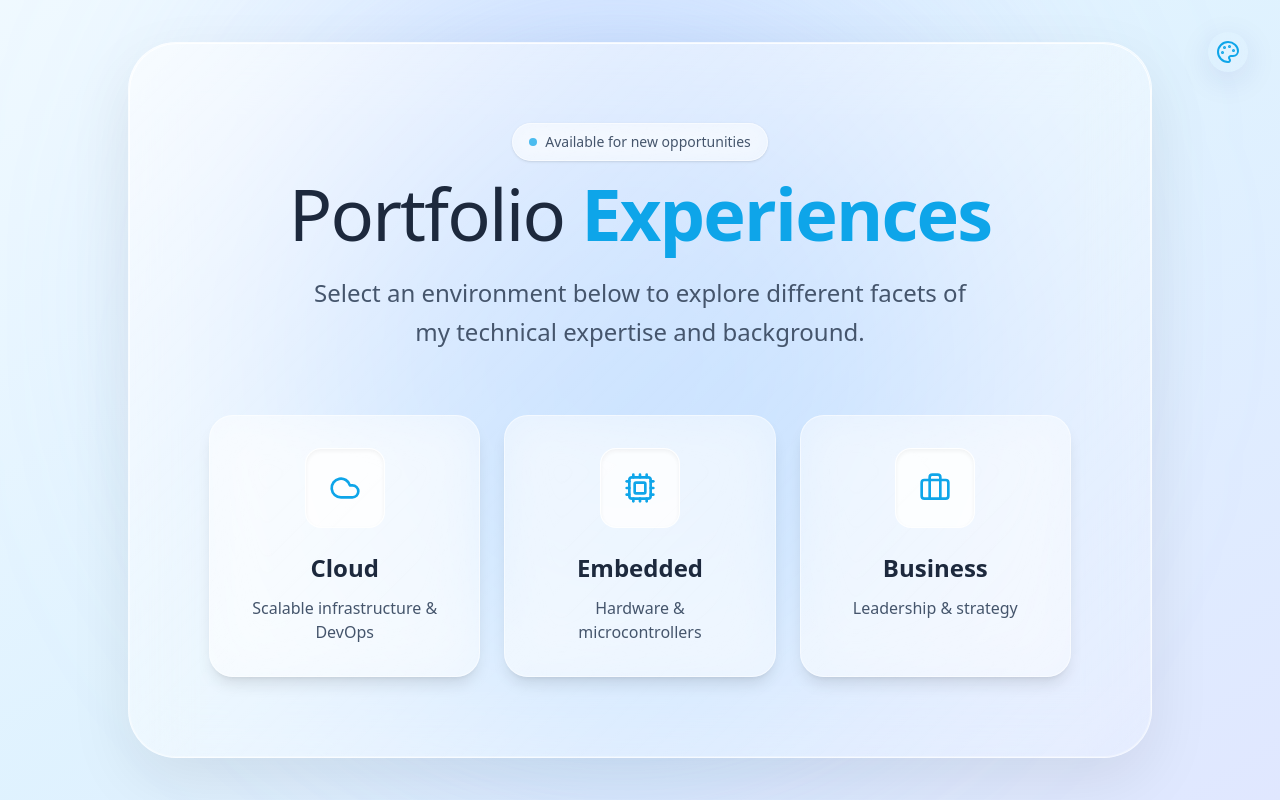
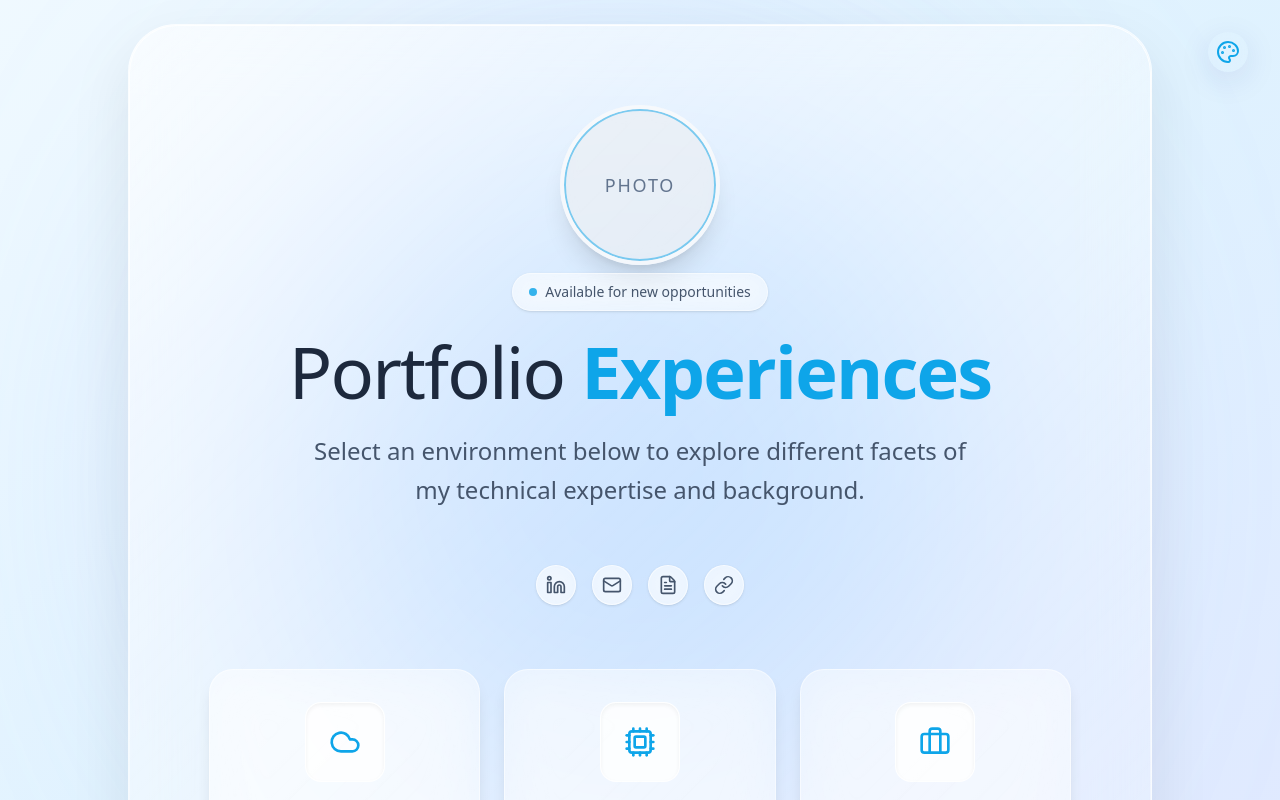
Before and after one commit to Zektopic/portfolio-manupa, a Next.js app: page / in a window 1280 px wide. Shown: the top 800 px of the page. Built offline with nearby package versions, Linux system fonts and the light colour scheme.

Commit message:
feat: implement initial portfolio homepage with an interactive liquid glass hero section featuring dynamic themes and navigation.

```diff
--- a/app/embedded/page.tsx
+++ b/app/embedded/page.tsx
@@ -42,7 +42,7 @@ export default function EmbeddedExperience() {
            transition={{ duration: 0.1, delay: 0.2 }}
            className="absolute top-8 left-8 md:top-12 md:left-12"
         >
-          <Link href="/" className="inline-flex items-center gap-2 text-green-500 hover:text-green-400 hover:bg-green-500/10 transition-colors bg-gray-900/80 px-4 py-2 border border-green-500/30 uppercase tracking-widest text-sm">
+          <Link href="/" className="inline-flex items-center gap-2 text-green-400 hover:text-green-300 hover:bg-green-400/20 transition-colors bg-gray-950/90 px-4 py-2 border border-green-500/50 uppercase tracking-widest text-sm backdrop-blur-md">
             <ArrowLeft className="w-4 h-4" />
             <span>[ Return ]</span>
           </Link>
@@ -53,17 +53,17 @@ export default function EmbeddedExperience() {
           initial={{ opacity: 0, scale: 0.95 }}
           animate={{ opacity: 1, scale: 1 }}
           transition={{ duration: 0.2, delay: 0.4 }}
-          className="w-full max-w-5xl mx-auto bg-gray-950/80 backdrop-blur-sm p-8 md:p-16 border-l-4 border-r border-y border-green-500/50 shadow-[0_0_15px_rgba(0,255,0,0.1)] relative overflow-hidden"
+          className="w-full max-w-5xl mx-auto bg-gray-950/95 backdrop-blur-xl p-8 md:p-16 border-l-4 border-r border-y border-green-500/50 shadow-[0_0_30px_rgba(0,255,0,0.15)] relative overflow-hidden"
         >
           {/* Scanline effect */}
           <div className="absolute inset-0 pointer-events-none bg-[linear-gradient(rgba(18,16,16,0)_50%,rgba(0,0,0,0.25)_50%),linear-gradient(90deg,rgba(255,0,0,0.06),rgba(0,255,0,0.02),rgba(0,0,255,0.06))] bg-[length:100%_4px,3px_100%]" />
 
-          <div className="mb-2 text-green-500/50 text-xs tracking-widest uppercase flex items-center gap-2">
-            <span className="w-2 h-2 bg-green-500 animate-pulse" />
+          <div className="mb-2 text-green-400/80 text-xs tracking-widest uppercase flex items-center gap-2">
+            <span className="w-2 h-2 bg-green-400 animate-pulse" />
             System Online // User: Root
           </div>
 
-          <h1 className="text-4xl md:text-6xl font-bold tracking-tight text-green-400 mb-6 drop-shadow-[0_0_8px_rgba(0,255,0,0.8)] h-16 md:h-20">
+          <h1 className="text-4xl md:text-6xl font-bold tracking-tight text-green-300 mb-6 drop-shadow-[0_0_12px_rgba(0,255,0,0.8)] h-16 md:h-20">
             &gt; {titleText}<span className="animate-pulse">_</span>
           </h1>
 
@@ -71,7 +71,7 @@ export default function EmbeddedExperience() {
             initial={{ opacity: 0 }}
             animate={{ opacity: 1 }}
             transition={{ duration: 0.1, delay: 1.5 }}
-            className="text-lg md:text-xl text-green-500/80 mb-16 max-w-2xl leading-relaxed"
+            className="text-lg md:text-xl text-green-400 mb-16 max-w-2xl leading-relaxed"
           >
             Developing low-level firmware, optimizing microcontrollers, and building the bridge between hardware and connected IoT ecosystems.
           </motion.p>
@@ -114,16 +114,16 @@ function ServiceCard({ delay, icon, title, description }: { delay: number, icon:
       initial={{ opacity: 0, x: -20 }}
       animate={{ opacity: 1, x: 0 }}
       transition={{ duration: 0.2, delay }}
-      whileHover={{ scale: 1.02, backgroundColor: "rgba(0, 255, 0, 0.05)" }}
-      className="bg-gray-900/60 p-6 border border-green-500/20 hover:border-green-500/50 transition-all duration-150 flex flex-col gap-4 group"
+      whileHover={{ scale: 1.02, backgroundColor: "rgba(0, 255, 0, 0.1)" }}
+      className="bg-gray-900/80 p-6 border border-green-500/40 hover:border-green-400 transition-all duration-150 flex flex-col gap-4 group backdrop-blur-sm"
     >
       <div className="flex items-center gap-4">
-        <div className="bg-gray-950 p-3 border border-green-500/30 group-hover:shadow-[0_0_10px_rgba(0,255,0,0.3)] transition-shadow">
+        <div className="bg-gray-950 p-3 border border-green-400/50 group-hover:shadow-[0_0_15px_rgba(0,255,0,0.4)] transition-shadow">
           {icon}
         </div>
-        <h3 className="text-xl font-bold tracking-wider">{title}</h3>
+        <h3 className="text-xl font-bold tracking-wider text-green-300">{title}</h3>
       </div>
-      <p className="text-green-500/70 text-sm leading-relaxed border-t border-green-500/10 pt-4 mt-2">
+      <p className="text-green-400/90 text-sm leading-relaxed border-t border-green-500/30 pt-4 mt-2">
         {description}
       </p>
     </motion.div>
--- a/app/page.tsx
+++ b/app/page.tsx
@@ -4,7 +4,7 @@ import { useState } from "react";
 import { motion } from "framer-motion";
 import { ThemeProvider, createTheme } from "@mui/material/styles";
 import { IconButton, Popover, Box } from "@mui/material";
-import { Palette, Cloud, Cpu, Briefcase } from "lucide-react";
+import { Palette, Cloud, Cpu, Briefcase, Linkedin, Mail, FileText, Link as LinkIcon } from "lucide-react";
 import Link from "next/link";
 
 // Predefined color presets for the liquid glass UI
@@ -123,12 +123,30 @@ export default function LiquidGlassHero() {
           {/* Inner highlight logic for that glass edge look */}
           <div className="absolute inset-0 rounded-[3rem] border border-white/80 pointer-events-none" style={{ maskImage: "linear-gradient(to bottom, black, transparent)" }} />
 
-          <div className="text-center space-y-6 relative z-10">
+          <div className="text-center space-y-6 relative z-10 flex flex-col items-center">
+            {/* Profile Avatar Placeholder */}
+            <motion.div
+              initial={{ scale: 0, opacity: 0 }}
+              animate={{ scale: 1, opacity: 1 }}
+              transition={{ delay: 0.1, duration: 0.8, type: "spring", stiffness: 100 }}
+              className="relative w-32 h-32 md:w-40 md:h-40 rounded-full border-4 border-white/60 shadow-xl overflow-hidden mb-2 bg-slate-200/50 backdrop-blur-sm flex items-center justify-center group"
+            >
+              {/* Optional: Add an actual image tag here when ready */}
+              {/* <img src="/profile-image.jpg" alt="Profile" className="w-full h-full object-cover" /> */}
+              <span className="text-slate-500 font-medium text-lg uppercase tracking-widest group-hover:scale-110 transition-transform duration-500">Photo</span>
+
+              {/* Subtle inner glowing ring based on active theme */}
+              <div
+                className="absolute inset-0 rounded-full border-2 opacity-50 pointer-events-none"
+                style={{ borderColor: activeColor.primary }}
+              />
+            </motion.div>
+
             <motion.div
               initial={{ scale: 0.9, opacity: 0 }}
               animate={{ scale: 1, opacity: 1 }}
               transition={{ delay: 0.2, duration: 0.8 }}
-              className="inline-flex items-center gap-2 px-4 py-2 rounded-full border border-white/50 bg-white/40 backdrop-blur-md mb-4 text-sm font-medium text-slate-600 shadow-sm"
+              className="inline-flex items-center gap-2 px-4 py-2 rounded-full border border-white/50 bg-white/40 backdrop-blur-md text-sm font-medium text-slate-600 shadow-sm"
             >
               <span className="w-2 h-2 rounded-full animate-pulse" style={{ backgroundColor: activeColor.primary }}></span>
               Available for new opportunities
@@ -143,13 +161,26 @@ export default function LiquidGlassHero() {
               Portfolio <span className="font-semibold transition-colors duration-1000" style={{ color: activeColor.primary }}>Experiences</span>
             </motion.h1>
             <motion.p
-              className="text-lg md:text-2xl text-slate-600 max-w-2xl mx-auto font-light leading-relaxed"
+              className="text-lg md:text-2xl text-slate-600 max-w-2xl mx-auto font-light leading-relaxed mb-8"
               initial={{ opacity: 0, y: 20 }}
               animate={{ opacity: 1, y: 0 }}
               transition={{ delay: 0.5, duration: 1 }}
             >
               Select an environment below to explore different facets of my technical expertise and background.
             </motion.p>
+
+            {/* Social Links Row */}
+            <motion.div
+               initial={{ opacity: 0, y: 20 }}
+               animate={{ opacity: 1, y: 0 }}
+               transition={{ delay: 0.6, duration: 0.8 }}
+               className="flex items-center justify-center gap-4 mt-6"
+            >
+              <SocialButton href="https://linkedin.com" icon={<Linkedin className="w-5 h-5" />} color={activeColor.primary} ariaLabel="LinkedIn" />
+              <SocialButton href="mailto:email@example.com" icon={<Mail className="w-5 h-5" />} color={activeColor.primary} ariaLabel="Email" />
+              <SocialButton href="https://blog.example.com" icon={<FileText className="w-5 h-5" />} color={activeColor.primary} ariaLabel="Blog" />
+              <SocialButton href="https://linktr.ee" icon={<LinkIcon className="w-5 h-5" />} color={activeColor.primary} ariaLabel="Linktree" />
+            </motion.div>
           </div>
 
           <div className="grid grid-cols-1 md:grid-cols-3 gap-6 mt-16 relative z-10">
@@ -210,3 +241,26 @@ function NavButton({ href, icon, title, description, color, delay }: { href: str
     </Link>
   );
 }
+
+function SocialButton({ href, icon, color, ariaLabel }: { href: string; icon: React.ReactNode; color: string; ariaLabel: string }) {
+  return (
+    <Link
+      href={href}
+      target="_blank"
+      rel="noopener noreferrer"
+      aria-label={ariaLabel}
+      className="group outline-none"
+    >
+      <motion.div
+        whileHover={{ y: -4, scale: 1.1 }}
+        whileTap={{ scale: 0.9 }}
+        className="w-10 h-10 rounded-full bg-white/50 backdrop-blur-md border border-white/60 shadow-sm flex items-center justify-center text-slate-600 transition-colors duration-300 hover:bg-white/80"
+        style={{ '--hover-color': color } as React.CSSProperties}
+      >
+        <div className="transition-colors duration-300 group-hover:text-[var(--hover-color)]">
+          {icon}
+        </div>
+      </motion.div>
+    </Link>
+  );
+}
--- a/components/BusinessScene.tsx
+++ b/components/BusinessScene.tsx
@@ -37,12 +37,12 @@ export default function BusinessScene() {
       {/* Background gradients for a premium corporate feel */}
       <div className="absolute inset-0 bg-gradient-to-br from-slate-100 via-slate-50 to-slate-200" />
 
-      <Canvas camera={{ position: [0, 0, 8], fov: 50 }}>
-        <ambientLight intensity={0.8} />
+      <Canvas camera={{ position: [0, 0, 10], fov: 50 }}>
+        <ambientLight intensity={0.5} />
         {/* Warm light from one side, cool from the other for a nice metallic reflection */}
-        <directionalLight position={[10, 10, 5]} intensity={2} color="#ffffff" />
-        <directionalLight position={[-10, -10, -5]} intensity={1} color="#3b82f6" />
-        <directionalLight position={[0, -5, 10]} intensity={0.5} color="#ea580c" />
+        <directionalLight position={[15, 10, 5]} intensity={1.5} color="#ffffff" />
+        <directionalLight position={[-15, -10, -5]} intensity={1} color="#3b82f6" />
+        <directionalLight position={[0, -5, 15]} intensity={0.5} color="#ea580c" />
 
         <AbstractShape />
       </Canvas>
--- a/components/EmbeddedScene.tsx
+++ b/components/EmbeddedScene.tsx
@@ -52,7 +52,7 @@ export default function EmbeddedScene() {
         <HackerObject />
 
         {/* Postprocessing for the Cyberpunk Neon Glow */}
-        <EffectComposer disableNormalPass>
+        <EffectComposer>
           <Bloom
             luminanceThreshold={1}
             mipmapBlur
--- a/package.json
+++ b/package.json
@@ -38,6 +38,7 @@
     "@types/node": "^20",
     "@types/react": "^19",
     "@types/react-dom": "^19",
+    "baseline-browser-mapping": "^2.10.0",
     "eslint": "^9",
     "eslint-config-next": "16.0.1",
     "tailwindcss": "^4",
```
Also changed, not shown: 1 other file (tests, documents, lock files or other folders).
